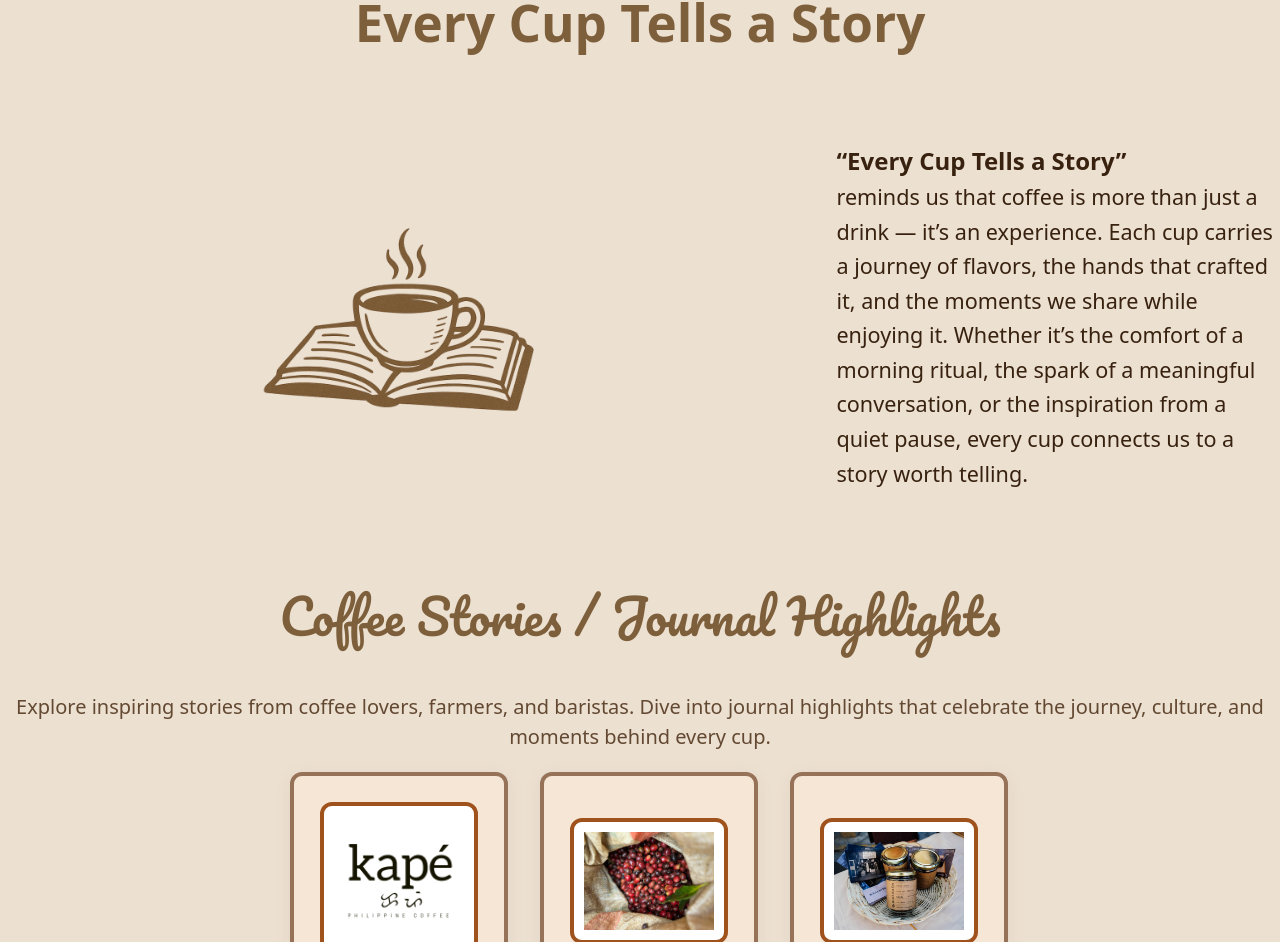
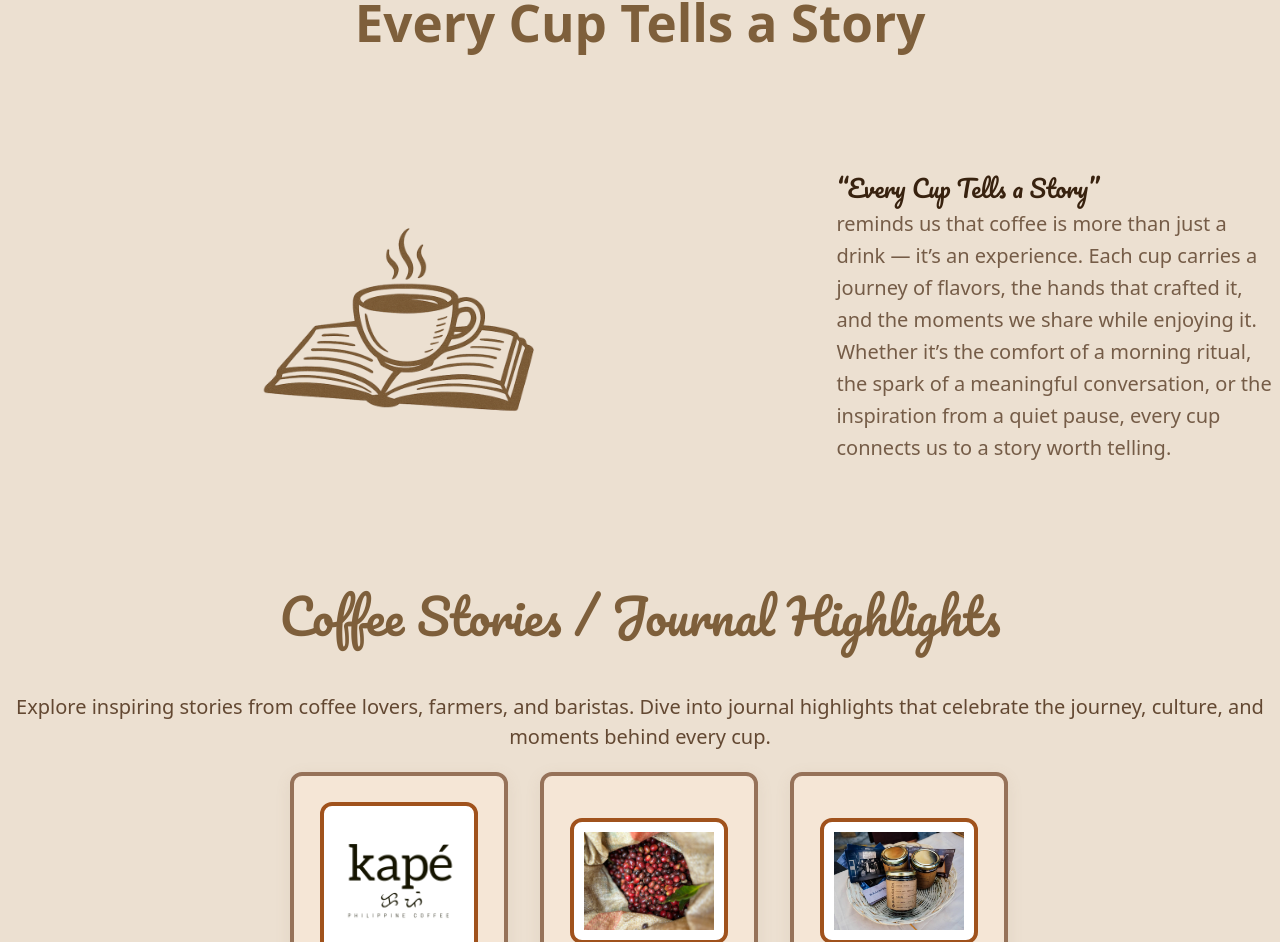
Before and after one commit to aaronMFbales/tasteoftales, a React (Vite) app: page /second in a window 1280 px wide. Shown: the part 1097-2039 px from the top of the page. Built offline with nearby package versions, Linux system fonts and the light colour scheme.

Commit message:
Move logo image higher on home page

```diff
--- a/src/App.jsx
+++ b/src/App.jsx
@@ -20,8 +20,8 @@ function App() {
       className="flex flex-col items-center justify-between min-h-screen"
       style={{ background: '#ece0d1', minHeight: '100vh', width: '100vw' }}
     >
-      <div />
-      <img src="/5.png" alt="Taste of Tales Logo" className="h-[50rem] w-auto hover-slow" />
+  <div style={{ height: '1.5rem' }} />
+  <img src="/5.png" alt="Taste of Tales Logo" className="h-[50rem] w-auto hover-slow" style={{ marginTop: '-2.5rem' }} />
       <div
         className="mt-8 mb-8 px-4 max-w-xl text-center tasteoftales-tagline"
         style={{
--- a/src/SecondPage.jsx
+++ b/src/SecondPage.jsx
@@ -144,8 +144,10 @@ function Hero() {
         </h1>
         <div className="mt-4 image-text-row">
           <img src="/6.png" alt="Decorative" />
-          <div className="image-description">
-            <span>“Every Cup Tells a Story”</span>
+          <div className="image-description" style={{ color: '#755c47', fontSize: '1.25rem', fontWeight: 400 }}>
+            <span style={{ fontFamily: 'Pacifico, cursive', fontSize: '1.5rem', fontWeight: 700 }}>
+              “Every Cup Tells a Story”
+            </span>
             <br />
             reminds us that coffee is more than just a drink — it’s an experience. Each cup carries a journey of flavors, the hands that crafted it, and the moments we share while enjoying it. Whether it’s the comfort of a morning ritual, the spark of a meaningful conversation, or the inspiration from a quiet pause, every cup connects us to a story worth telling.
           </div>
```
